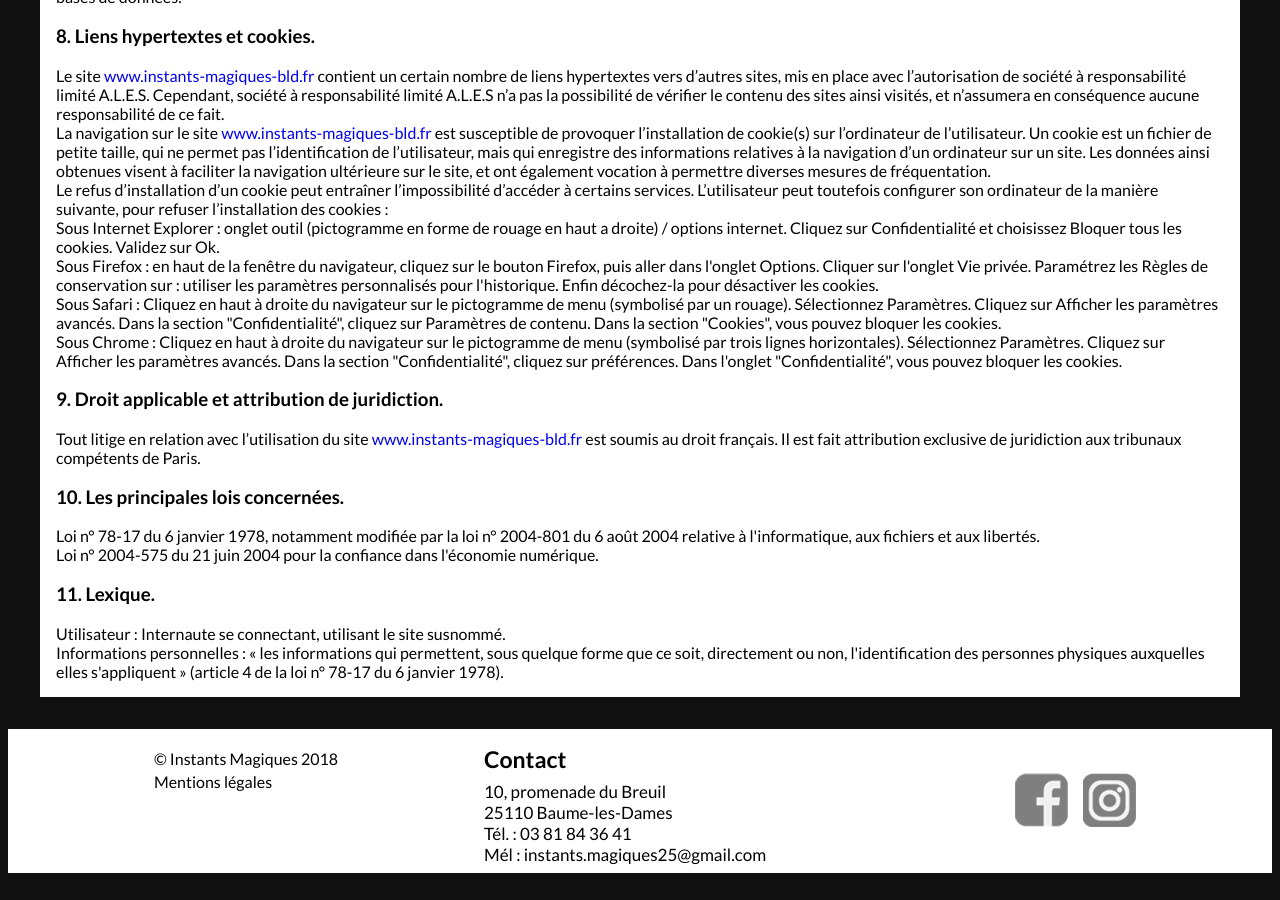
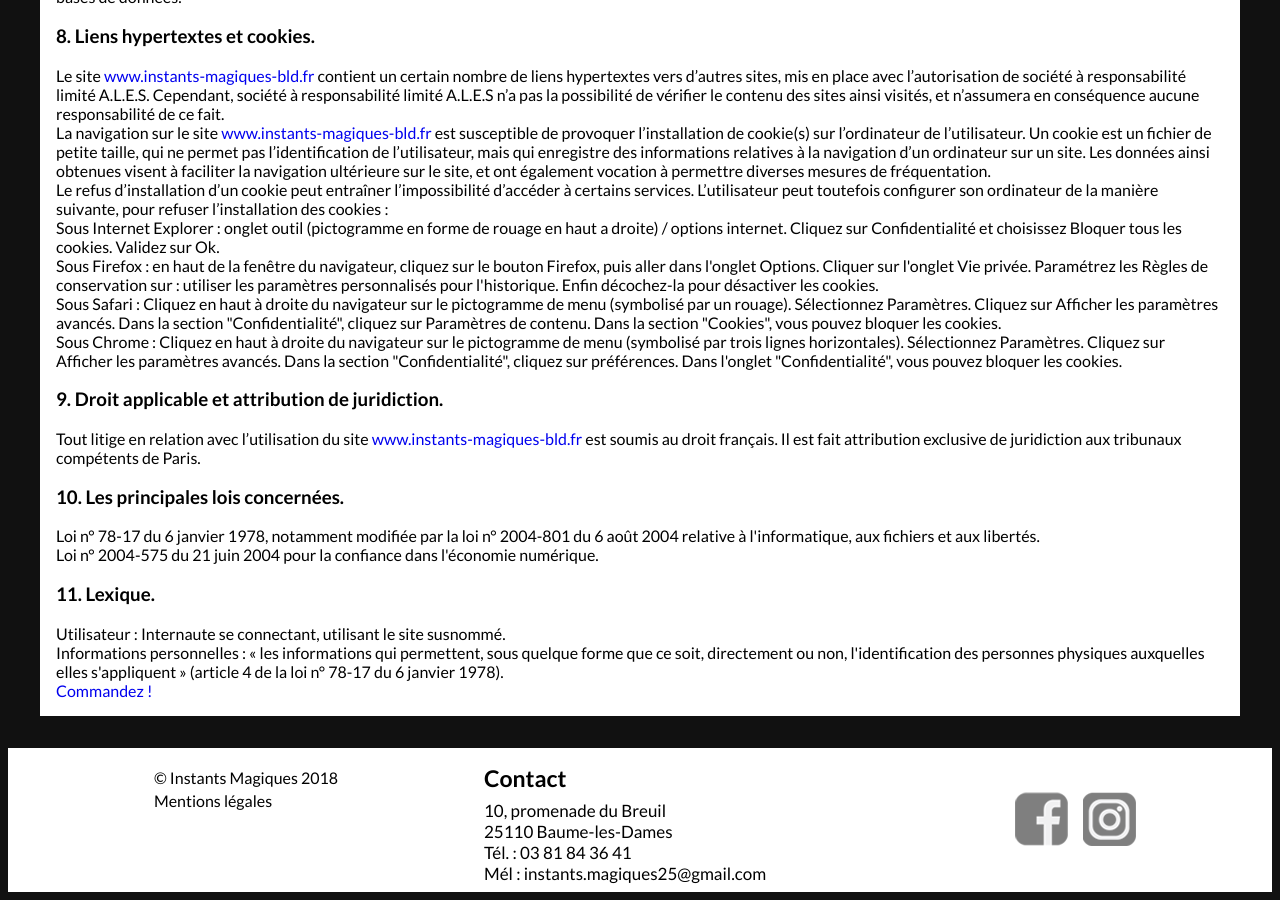
Before and after one commit to unchouandalou/instants-magiques, a Jekyll site: the page built from mentions-legales.html, in a window 1280 px wide and 900 px high, scrolled down 1711 px. Built offline with Jekyll 4.4.1, drawn with Linux system fonts in a browser that asks for light colours.

Commit message:
Add button to FormGet

```diff
--- a/_layouts/default.html
+++ b/_layouts/default.html
@@ -5,6 +5,7 @@
     <title>Instants magiques</title>
     <link href="https://fonts.googleapis.com/css?family=Lato:400,700" rel="stylesheet">
     <link href="{{ '/assets/css/instants-magiques.css' | relative_url }}" rel="stylesheet">
+    <script type='text/javascript'>(function(s) {var head = document.getElementsByTagName('HEAD').item(0);var s= document.createElement('script');s.type = 'text/javascript';s.src='https://s3-us-west-2.amazonaws.com/formget/js/popup.js';head.appendChild(s); var options = {'tabKey': 'dQBr-313801/t','tabtext':'Contact Us','height': '2279','width': '450','tabPosition':'center','textColor': 'ffffff','tabBackground': '706f6f','fontSize': '16','tabbed':''};s.onload = s.onreadystatechange = function() {var rs = this.readyState;if (rs)if (rs != 'complete')if (rs != 'loaded')return;try {sideBar = new buildTabbed();sideBar.initializeOption(options);sideBar.loadContent();sideBar.buildHtml();} catch (e) {}  };var scr = document.getElementsByTagName(s)[0];})(document, 'script');</script>
 </head>
 <body class="{{ page.slug }}">
     <header>
@@ -30,6 +31,7 @@
 
     <main>
         {{ content }}
+        <a href="#" onclick="open_center_popup()" class="anchor_button">Commandez !</a>
     </main>
 
     <footer>
```
